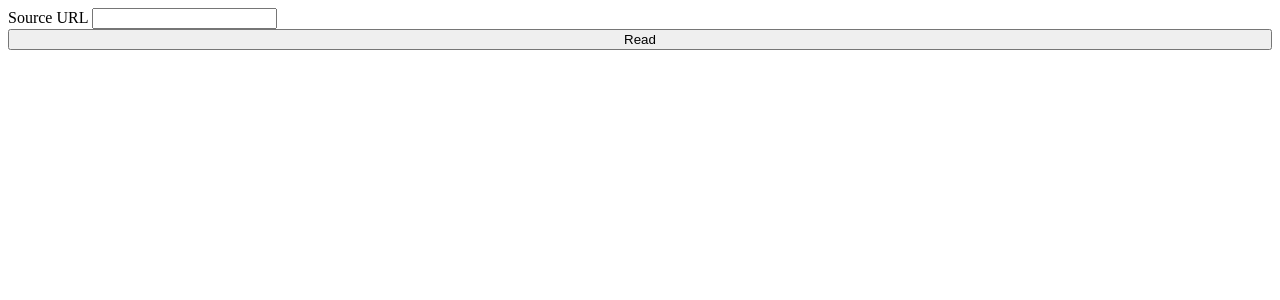
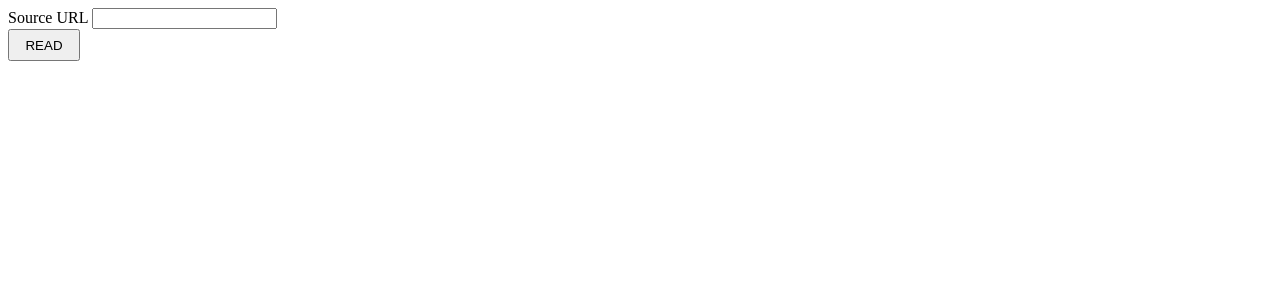
Before and after one commit to jhwheeler/source-reader, a SvelteKit app: page / in a window 1280 px wide. Shown: the top 300 px of the page. Built offline with nearby package versions, Linux system fonts and the light colour scheme.

Commit message:
chore: make input a button

```diff
--- a/src/routes/+page.svelte
+++ b/src/routes/+page.svelte
@@ -3,7 +3,6 @@
 
   let url = ''
 
-  $: console.log('parsed source html', form?.html)
 
 </script>
 
@@ -11,7 +10,7 @@
   <label>Source URL
     <input name="url-input" type="text" bind:value={url} />
   </label>
-  <input type="submit" value="Read" />
+  <button type="submit">READ</button>
 </form>
 
 {#if form?.html}
@@ -23,4 +22,9 @@
     display: flex;
     flex-direction: column;
   }
+
+  button {
+    height: 2rem;
+    width: 4.5rem;
+  }
 </style>
```
